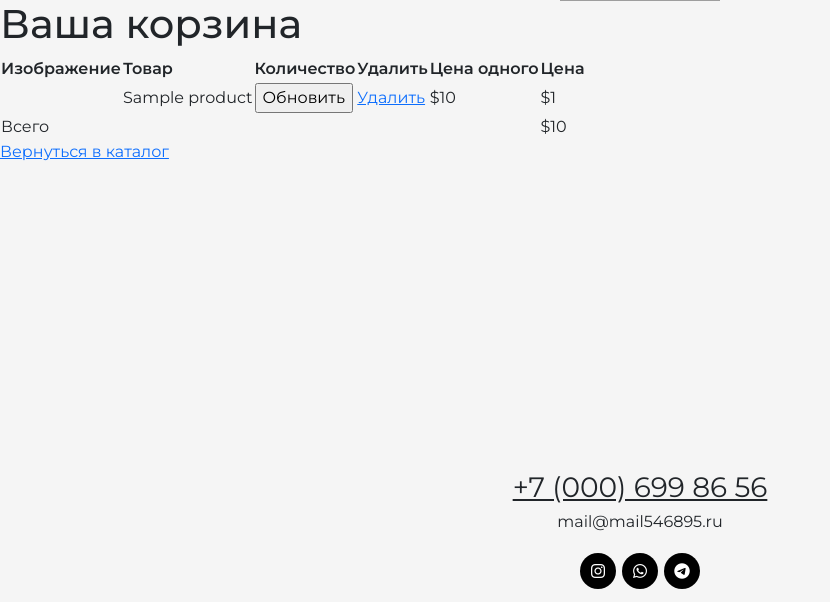
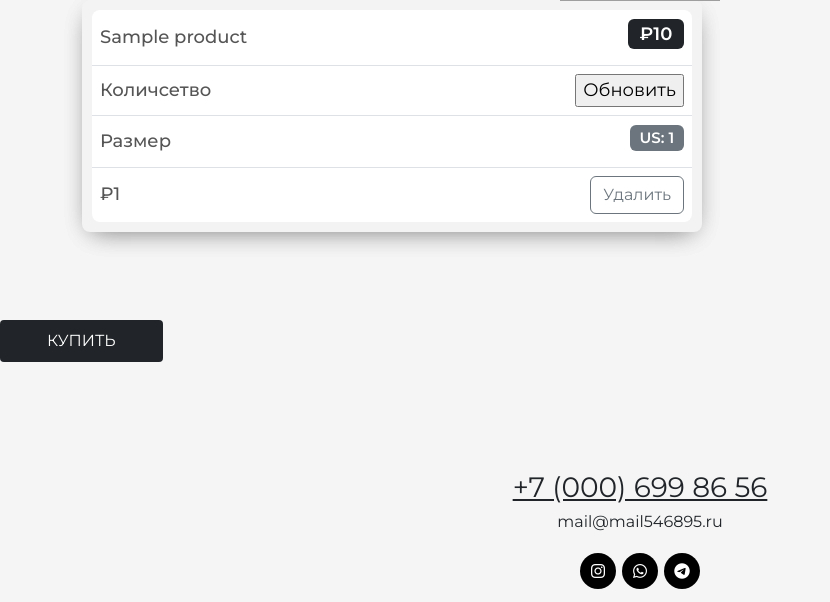
Before and after one commit to Yura192c/manifest-store_v1, a Django app: template src/cart/templates/cart/detail.html in a window 1280 px wide. Shown: the part 118-720 px from the top of the page, without its empty margins (0-830 px from the left). Run offline with Django 4.2, Linux system fonts and the light colour scheme; the template is opened without the code that fills it: most values are stand-ins (such as "Sample title", 1, 10 or a date in 2020); parts of the project's set-up code (start-up, migrations or seed data) failed here and were passed over; some libraries are stand-ins or nearby versions; grey boxes are pictures that could not be loaded.

Commit message:
update cart style

```diff
--- /dev/null
+++ b/src/cart/static/cart/css/detail.css
@@ -0,0 +1,119 @@
+
+.product-card-cart-container-inner {
+    display: flex;
+    justify-content: center;
+    align-items: center;
+    flex-wrap: wrap;
+    gap: 0.725rem;
+    transition: all 0.5s ease; /* Can Be Removed*/
+    height: 100%;
+    flex-direction: column;
+}
+
+.product-card-cart, .product-card-cart > * {
+    transition: all 0.6s ease;
+}
+
+.product-card-cart {
+    display: flex;
+    border-radius: 8px;
+    box-shadow: 0 7px 25px -10px rgba(0, 0, 0, 0.33);
+    width: 460px;
+    max-width: 620px;
+    height: 240px;
+    background-color: #f3f3f3;
+}
+
+.product-card-cart-link {
+    padding: 10px;
+}
+
+.product-card-cart-link img {
+    width: 180px;
+    height: 215px;
+    object-fit: cover;
+    object-position: center 32%;
+    border-radius: 8px;
+    box-shadow: 0 7px 25px -10px rgba(0, 0, 0, 0.33);
+}
+
+.product-card-cart-content {
+    display: flex;
+    flex-direction: column;
+    justify-content: space-between;
+    width: 100%;
+    padding: 10px;
+    border-radius: 8px;
+    box-shadow: 0 7px 25px -10px rgba(0, 0, 0, 0.33);
+}
+
+.product-card-cart-content > * {
+    font-size: 18px;
+    font-family: 'Montserrat', sans-serif;
+    font-weight: 500 !important;
+    color: #555555;
+    display: flex;
+    /*flex-direction: column;*/
+    justify-content: space-between;
+    row-gap: 0.5rem;
+    align-items: center;
+    padding: 0.5rem !important;
+}
+
+@media (max-width: 440px) {
+
+    .product-card-cart-content > * {
+        font-size: 17px;
+    }
+
+    .product-card-cart {
+        flex-direction: column;
+        width: 100%;
+        height: 100%;
+    }
+
+    .product-card-cart-link img {
+        width: 100%;
+    }
+
+}
+
+.container {
+    display: grid;
+    /*grid-template-columns: 650px 100px;*/
+    grid-template-columns: repeat(auto-fit, minmax(620px, 100px));
+
+    grid-gap: 20px 20px;
+
+}
+
+.product-card-cart {
+    height: fit-content;
+    width: -webkit-fill-available;
+    width: -ms-fill-available;
+    width: -moz-fill-available;
+}
+
+.round-black-btn {
+    text-transform: uppercase;
+    text-decoration: none;
+    cursor: pointer;
+}
+
+.round-black-btn {
+    border-radius: 4px;
+    background: #212529;
+    color: #fff;
+    padding: 7px 45px;
+    display: inline-block;
+    margin-top: 20px;
+    border: solid 2px #212529;
+    transition: all 0.5s ease-in-out 0s;
+}
+
+.round-black-btn:hover,
+.round-black-btn:focus {
+    background: transparent;
+    color: #212529;
+    text-decoration: none;
+}
--- a/src/cart/templates/cart/detail.html
+++ b/src/cart/templates/cart/detail.html
@@ -11,63 +11,119 @@
 {% endblock %}
 
 {% block content %}
-    <h1>Ваша корзина</h1>
-    <table class="cart">
-        <thead>
-        <tr>
-            <th>Изображение</th>
-            <th>Товар</th>
-            <th>Количество</th>
-            <th>Удалить</th>
-            <th>Цена одного</th>
-            <th>Цена</th>
-        </tr>
-        </thead>
-        <tbody>
+    <div class="product-card-cart-container">
+
+        <div class="container">
             {% for item in cart %}
                 {% with product=item.product %}
-                <tr>
-                    <td>
-                        <div class="item_product">
-                            <a href="{{ product.get_absolute_url }}">
+                    <div class="product-card-cart">
+
                         {% for key, value in product.image_urs.items %}
                             {% if key == 'image1' %}
-                                        <a href="{{ product.get_absolute_url }}"><img src="{{ value }}"
-                                                                                      class="img-thumbnail w-200 h-200"
-                                                                                      alt=""></a>
+                                <a href="{{ product.get_absolute_url }}"><img src="{{ value }}" style="width: 100%;
+    height: 100%;"
+                                                                              alt="">
+                                </a>
                             {% endif %}
                         {% endfor %}
-                            </a>
+
+                        <div class="list-group list-group-flush product-card-cart-content">
+
+                            <div class="product-card-cart-content-name-price list-group-item">
+                                <div class="product-card-cart-content-name"> {{ product.name }}</div>
+                                <div class="product-card-cart-content-price"><h4><span
+                                        class="badge bg-dark">₽{{ product.price }}</span>
+                                </h4></div>
                             </div>
-                    </td>
-                    <td>{{ product.name }}</td>
-                    <td>
+
+                            <div class="product-card-cart-content-quantity list-group-item">
+                                <div>Количсетво</div>
+                                <div class="btn-group" role="group" aria-label="Basic example">
                                     <form action="{% url "cart:cart_add" product.id %}" method="post">
                                         {{ item.update_quantity_form.quantity }}
                                         {{ item.update_quantity_form.update }}
                                         <input type="submit" value="Обновить">
                                         {% csrf_token %}
                                     </form>
-                    </td>
-                    <td><a href="{% url "cart:cart_remove" product.id %}">Удалить</a></td>
-                    <td class="num">${{ item.price }}</td>
-                    <td class="num">${{ item.total_price }}</td>
-                </tr>
+                                </div>
+                            </div>
+                            <div class="product-card-cart-content-size list-group-item">
+                                <div>Размер</div>
+                                <h5><span class="badge bg-secondary">US: {{ item.size }}</span></h5>
+                            </div>
+                            <div class="product-card-cart-content-remove list-group-item">
+                                <div class="product-card-cart-this-total"> ₽{{ item.total_price }}</div>
+                                <a href="{% url "cart:cart_remove" product.id %}" class="btn btn-outline-secondary">Удалить</a>
+                            </div>
+                        </div>
+
+                    </div>
                 {% endwith %}
             {% endfor %}
-        <div class="total_info">
-            <tr class="total">
-                <td>Всего</td>
-                <td colspan="4"></td>
-                <td class="num">${{ cart.get_total_price }}</td>
-            </tr>
+            <div class="product-card-cart-container-inner mt-4 pt-4">
             </div>
-        </tbody>
-    </table>
+
+        </div>
+
+    </div>
+
+    {#    <h1>OLD</h1>#}
+    {#    <h1>Ваша корзина</h1>#}
+    {#    <table class="cart">#}
+    {#        <thead>#}
+    {#        <tr>#}
+    {#            <th>Изображение</th>#}
+    {#            <th>Товар</th>#}
+    {#            <th>Количество</th>#}
+    {#            <th>Удалить</th>#}
+    {#            <th>Цена одного</th>#}
+    {#            <th>Цена</th>#}
+    {#        </tr>#}
+    {#        </thead>#}
+    {#        <tbody>#}
+    {#        {% for item in cart %}#}
+    {#            {% with product=item.product %}#}
+    {#                <tr>#}
+    {#                    <td>#}
+    {#                        <div class="item_product">#}
+    {#                            <a href="{{ product.get_absolute_url }}">#}
+    {#                                {% for key, value in product.image_urs.items %}#}
+    {#                                    {% if key == 'image1' %}#}
+    {#                                        <a href="{{ product.get_absolute_url }}"><img src="{{ value }}"#}
+    {#                                                                                      class="img-thumbnail w-200 h-200"#}
+    {#                                                                                      alt=""></a>#}
+    {#                                    {% endif %}#}
+    {#                                {% endfor %}#}
+    {#                            </a>#}
+    {#                        </div>#}
+    {#                    </td>#}
+    {#                    <td>{{ product.name }}</td>#}
+    {#                    <td>#}
+    {#                        <form action="{% url "cart:cart_add" product.id %}" method="post">#}
+    {#                            {{ item.update_quantity_form.quantity }}#}
+    {#                            {{ item.update_quantity_form.update }}#}
+    {#                            <input type="submit" value="Обновить">#}
+    {#                            {% csrf_token %}#}
+    {#                        </form>#}
+    {#                    </td>#}
+    {#                    <td><a href="{% url "cart:cart_remove" product.id %}">Удалить</a></td>#}
+    {#                    <td class="num">${{ item.price }}</td>#}
+    {#                    <td class="num">${{ item.total_price }}</td>#}
+    {#                </tr>#}
+    {#            {% endwith %}#}
+    {#        {% endfor %}#}
+    {#        <div class="total_info">#}
+    {#            <tr class="total">#}
+    {#                <td>Всего</td>#}
+    {#                <td colspan="4"></td>#}
+    {#                <td class="num">${{ cart.get_total_price }}</td>#}
+    {#            </tr>#}
+    {#        </div>#}
+    {#        </tbody>#}
+    {#    </table>#}
     <p class="text-right">
-        <a href="{% url "shop:product_list" %}" class="button light">Вернуться в каталог</a>
-        {#    <a href="{% url "orders:order_create" %}" class="button">#}
-        {#      Купить#}
-        {#    </a>#}
+        <a href="{% url "order:order_create" %}" class="round-black-btn">
+            Купить
+        </a>
     </p>
 {% endblock %}
```
Lines whose indentation alone changed are shown as unchanged.
